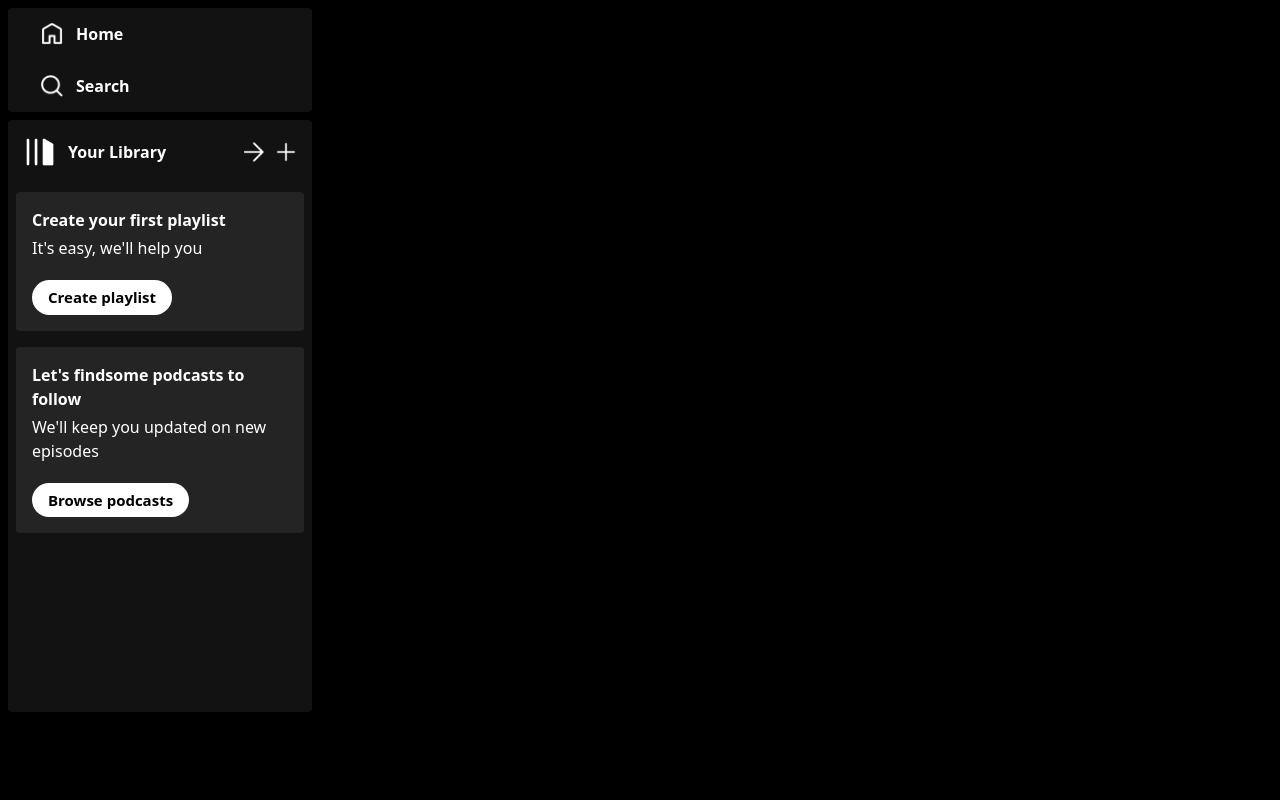
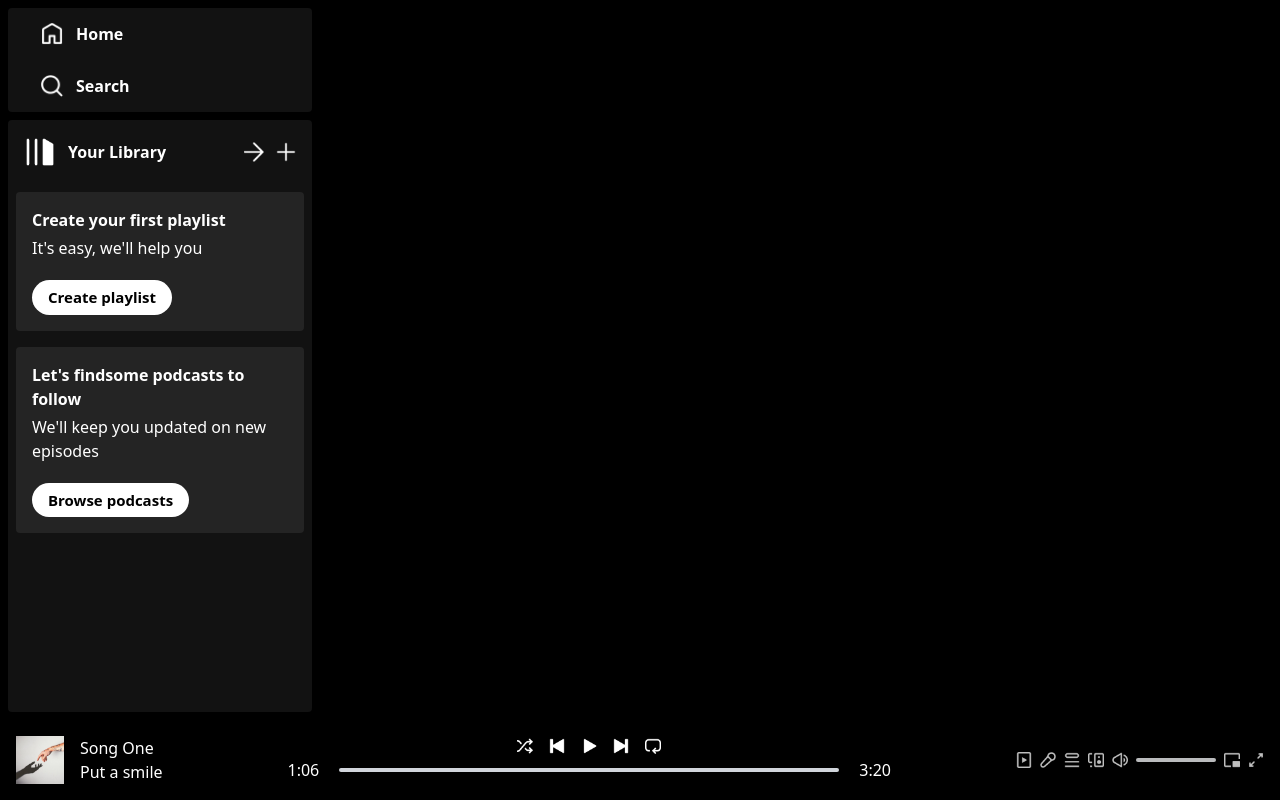
Before and after one commit to bbiircan/Spotify-Clone, a React (Vite) app: page / in a window 1280 px wide. Built offline with nearby package versions, Linux system fonts and the light colour scheme.

Commit message:
Added Player component with controls and song details

```diff
--- a/src/App.jsx
+++ b/src/App.jsx
@@ -1,5 +1,6 @@
 import React from 'react'
 import Sidebar from './components/Sidebar'
+import { Player } from './components/Player'
 
 const App = () => {
   return (
@@ -7,6 +8,7 @@ const App = () => {
       <div className='h-[90%] flex'>
         <Sidebar/>
       </div>
+      <Player/>
     </div>
   )
 }
--- /dev/null
+++ b/src/components/Player.jsx
@@ -0,0 +1,46 @@
+import React from 'react'
+import { assets, songsData } from '../assets/assets'
+
+export const Player = () => {
+  return (
+    <div className='h-[10%] bg-black flex justify-between items-center text-white px-4'>
+        <div className='hidden lg:flex items-center gap-4'>
+            <img className='w-12' src={songsData[0].image} alt="" />
+            <div>
+                <p>{songsData[0].name}</p>
+                <p>{songsData[0].desc.slice(0,12)}</p>
+            </div>
+        </div>
+        <div className='flex flex-col items-center gap-1 m-auto'>
+            <div className='flex gap-4'>
+                <img className='w-4 cursor-pointer' src={assets.shuffle_icon} alt="" />
+                <img className='w-4 cursor-pointer' src={assets.prev_icon} alt="" />
+                <img className='w-4 cursor-pointer' src={assets.play_icon} alt="" />
+                <img className='w-4 cursor-pointer' src={assets.next_icon} alt="" />
+                <img className='w-4 cursor-pointer' src={assets.loop_icon} alt="" />
+            </div>
+            <div className='flex items-center gap-5'>
+                <p>1:06</p>
+                <div className='w-[60vw] max-w-[500px] bg-gray-300 rounded-full cursor-pointer'>
+                    <hr className='h-1 border-none w-0 bg-green-800 rounded-full'/>
+                </div>
+                <p>3:20</p>
+            </div>
+        </div>
+        <div className='hidden lg:flex items-center gap-2 opacity-75'>
+            <img className='w-4 cursor-pointer' src={assets.plays_icon} alt="" />
+            <img className='w-4 cursor-pointer' src={assets.mic_icon} alt="" />
+            <img className='w-4 cursor-pointer' src={assets.queue_icon} alt="" />
+            <img className='w-4 cursor-pointer' src={assets.speaker_icon} alt="" />
+            <img className='w-4 cursor-pointer' src={assets.volume_icon} alt="" />
+            <div className='w-20 bg-slate-50 h-1 rounded cursor-pointer'>
+
+            </div>
+            <img className='w-4 cursor-pointer' src={assets.mini_player_icon} alt="" />
+            <img className='w-4 cursor-pointer' src={assets.zoom_icon} alt="" />
+        </div>
+    </div>
+  )
+}
+
+export default Player
```
